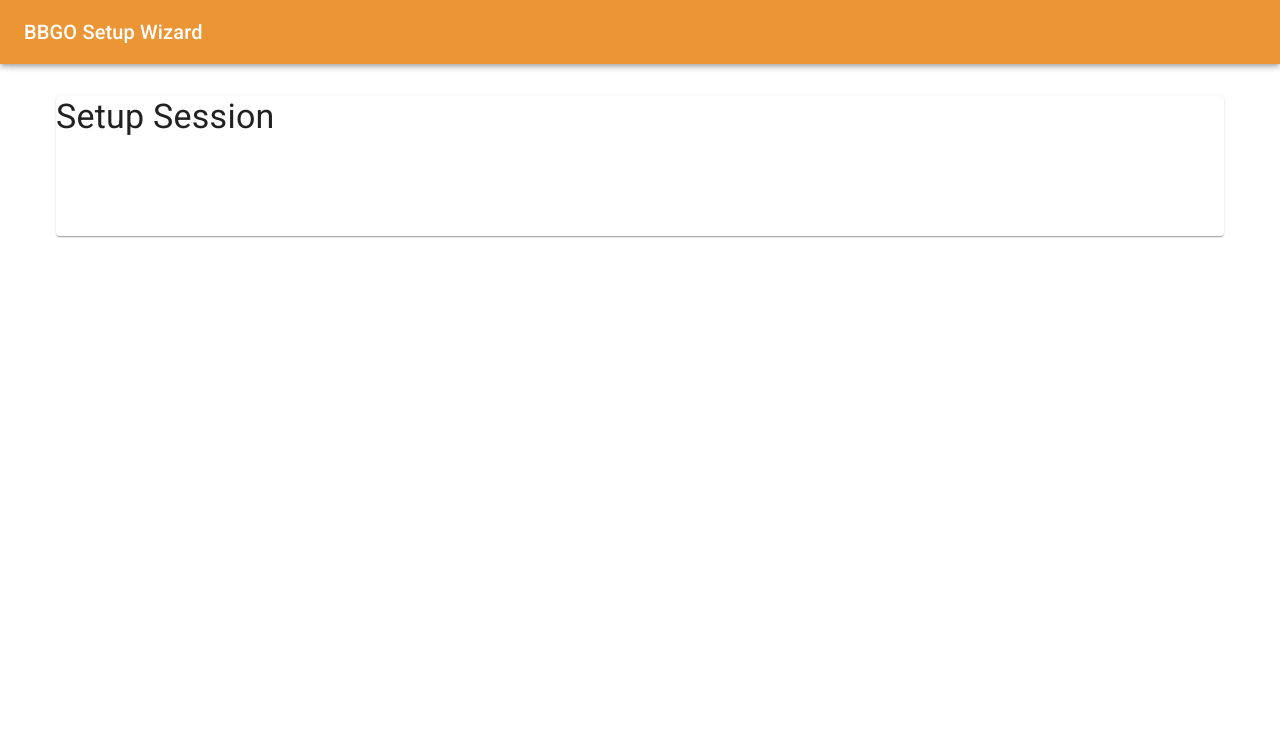
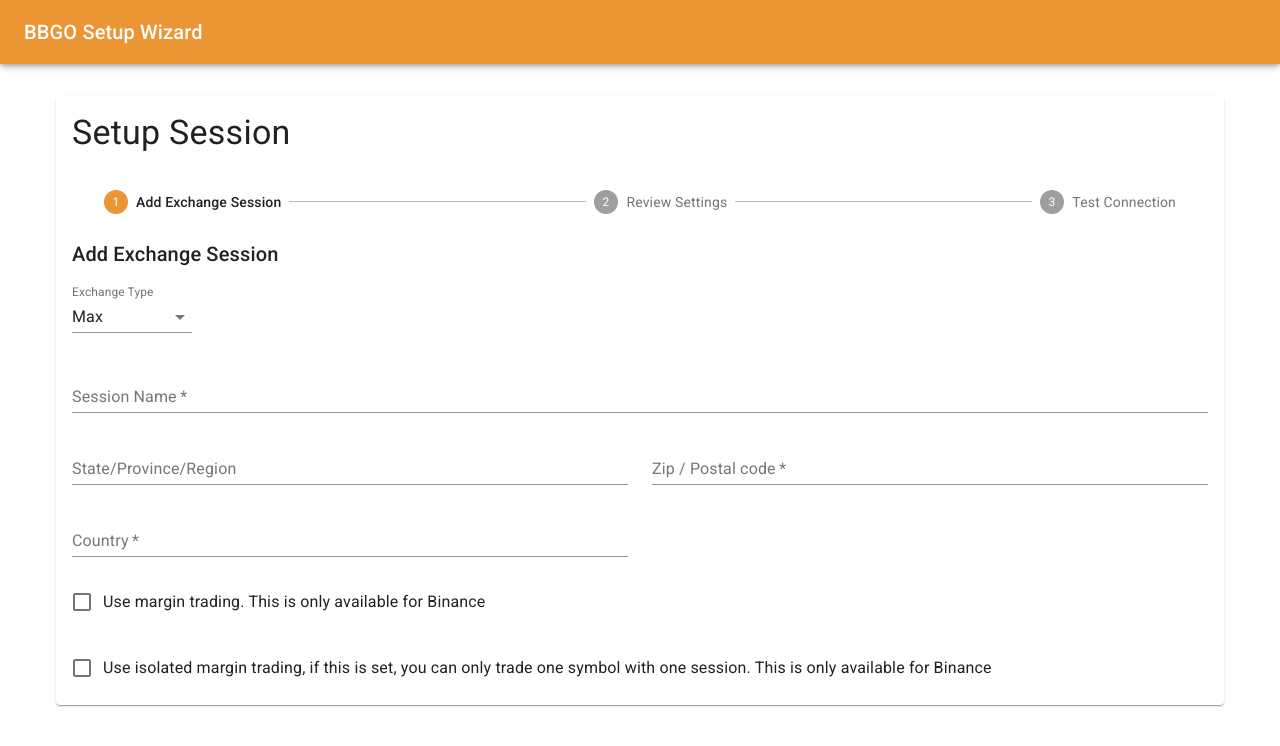
Before and after one commit to golddragon41/bbgo-finance, a Next.js app in the folder frontend/: page /setup/session in a window 1280 px wide. Shown: the top 746 px of the page. Built offline with nearby package versions, Linux system fonts and the light colour scheme.

Commit message:
add session form and page

```diff
--- /dev/null
+++ b/frontend/components/ExchangeSessionForm.js
@@ -0,0 +1,134 @@
+import React from 'react';
+import Grid from '@material-ui/core/Grid';
+import Typography from '@material-ui/core/Typography';
+import TextField from '@material-ui/core/TextField';
+import FormControlLabel from '@material-ui/core/FormControlLabel';
+import InputLabel from '@material-ui/core/InputLabel';
+import FormControl from '@material-ui/core/FormControl';
+
+import Checkbox from '@material-ui/core/Checkbox';
+import Select from '@material-ui/core/Select';
+import MenuItem from '@material-ui/core/MenuItem';
+
+import {makeStyles} from '@material-ui/core/styles';
+
+const useStyles = makeStyles((theme) => ({
+    formControl: {
+        marginTop: theme.spacing(1),
+        marginBottom: theme.spacing(1),
+        minWidth: 120,
+    },
+}));
+
+export default function ExchangeSessionForm() {
+
+    const classes = useStyles();
+    const [exchangeType, setExchangeType] = React.useState('max');
+
+
+    const [isMargin, setIsMargin] = React.useState(false);
+    const [isIsolatedMargin, setIsIsolatedMargin] = React.useState(false);
+    const [isolatedMarginSymbol, setIsolatedMarginSymbol] = React.useState("");
+
+    const handleExchangeTypeChange = (event) => {
+        setExchangeType(event.target.value);
+    };
+
+    const handleIsMarginChange = (event) => {
+        setIsMargin(event.target.checked);
+    };
+
+    const handleIsIsolatedMarginChange = (event) => {
+        setIsIsolatedMargin(event.target.checked);
+    };
+
+    return (
+        <React.Fragment>
+            <Typography variant="h6" gutterBottom>
+                Add Exchange Session
+            </Typography>
+            <Grid container spacing={3}>
+
+                <Grid item xs={12}>
+                    <FormControl className={classes.formControl}>
+                        <InputLabel id="exchange-type-select-label">Exchange Type</InputLabel>
+                        <Select
+                            labelId="exchange-type-select-label"
+                            id="exchange-type-select"
+                            value={exchangeType}
+                            onChange={handleExchangeTypeChange}
+                        >
+                            <MenuItem value={"binance"}>Binance</MenuItem>
+                            <MenuItem value={"max"}>Max</MenuItem>
+                        </Select>
+                    </FormControl>
+                </Grid>
+
+                <Grid item xs={12} sm={12}>
+                    <TextField
+                        required
+                        id="name"
+                        name="name"
+                        label="Session Name"
+                        fullWidth
+                        autoComplete="given-name"
+                    />
+                </Grid>
+
+                <Grid item xs={12} sm={6}>
+                    <TextField id="state" name="state" label="State/Province/Region" fullWidth/>
+                </Grid>
+                <Grid item xs={12} sm={6}>
+                    <TextField
+                        required
+                        id="zip"
+                        name="zip"
+                        label="Zip / Postal code"
+                        fullWidth
+                        autoComplete="shipping postal-code"
+                    />
+                </Grid>
+                <Grid item xs={12} sm={6}>
+                    <TextField
+                        required
+                        id="country"
+                        name="country"
+                        label="Country"
+                        fullWidth
+                        autoComplete="shipping country"
+                    />
+                </Grid>
+
+                <Grid item xs={12}>
+                    <FormControlLabel
+                        control={<Checkbox color="secondary" name="isMargin" onChange={handleIsMarginChange}
+                                           value="1"/>}
+                        label="Use margin trading. This is only available for Binance"
+                    />
+                </Grid>
+
+                <Grid item xs={12}>
+                    <FormControlLabel
+                        control={<Checkbox color="secondary" name="isIsolatedMargin"
+                                           onChange={handleIsIsolatedMarginChange} value="1"/>}
+                        label="Use isolated margin trading, if this is set, you can only trade one symbol with one session. This is only available for Binance"
+                    />
+                </Grid>
+
+                {isIsolatedMargin ?
+                    <Grid item xs={12}>
+                        <TextField
+                            required
+                            id="isolatedMarginSymbol"
+                            name="isolatedMarginSymbol"
+                            label="Isolated Margin Symbol"
+                            fullWidth
+                        />
+                    </Grid>
+                    : null}
+
+
+            </Grid>
+        </React.Fragment>
+    );
+}
--- /dev/null
+++ b/frontend/components/ExchangeSessionReview.js
@@ -0,0 +1,3 @@
+export default function ExchangeSessionReview() {
+    return <> </>;
+}
--- /dev/null
+++ b/frontend/components/ExchangeSessionTest.js
@@ -0,0 +1,4 @@
+
+export default function ExchangeSessionTest() {
+    return <> </>;
+}
--- a/frontend/pages/setup/session.js
+++ b/frontend/pages/setup/session.js
@@ -4,20 +4,41 @@ import {makeStyles} from '@material-ui/core/styles';
 import Typography from '@material-ui/core/Typography';
 import Box from '@material-ui/core/Box';
 import Paper from '@material-ui/core/Paper';
+import Stepper from '@material-ui/core/Stepper';
+import Step from '@material-ui/core/Step';
+import StepLabel from '@material-ui/core/StepLabel';
+
+import ExchangeSessionForm from "../../components/ExchangeSessionForm";
+import ExchangeSessionReview from "../../components/ExchangeSessionReview";
+import ExchangeSessionTest from "../../components/ExchangeSessionTest";
 
 import PlainLayout from '../../layouts/PlainLayout';
 
 const useStyles = makeStyles((theme) => ({
     paper: {
-        height: 140,
-    },
-    control: {
         padding: theme.spacing(2),
     },
 }));
 
+const steps = ['Add Exchange Session', 'Review Settings', 'Test Connection'];
+
+function getStepContent(step) {
+    switch (step) {
+        case 0:
+            return <ExchangeSessionForm/>;
+        case 1:
+            return <ExchangeSessionReview/>;
+        case 2:
+            return <ExchangeSessionTest/>;
+        default:
+            throw new Error('Unknown step');
+    }
+}
+
 export default function SetupSession() {
     const classes = useStyles();
+    const [activeStep, setActiveStep] = React.useState(0);
+
     return (
         <PlainLayout>
             <Box m={4}>
@@ -25,6 +46,18 @@ export default function SetupSession() {
                     <Typography variant="h4" component="h2" gutterBottom>
                         Setup Session
                     </Typography>
+
+                    <Stepper activeStep={activeStep} className={classes.stepper}>
+                        {steps.map((label) => (
+                            <Step key={label}>
+                                <StepLabel>{label}</StepLabel>
+                            </Step>
+                        ))}
+                    </Stepper>
+
+                    <React.Fragment>
+                        {getStepContent(activeStep)}
+                    </React.Fragment>
                 </Paper>
             </Box>
         </PlainLayout>
```
